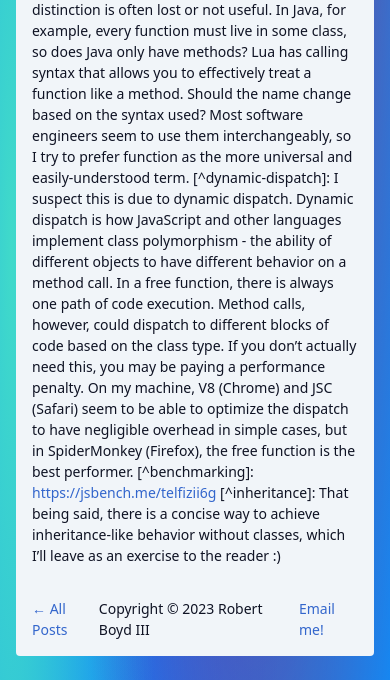
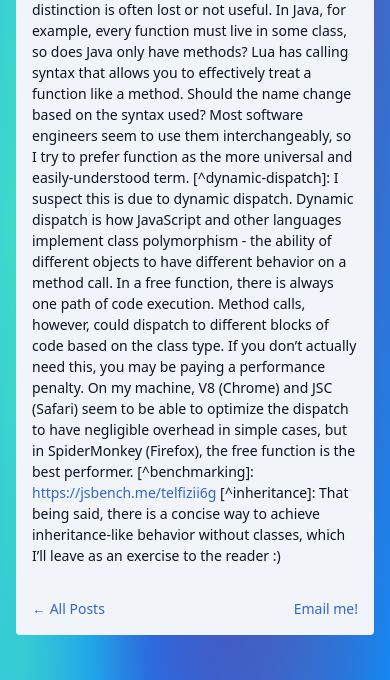
Before and after one commit to rob-3/website-astro, an Astro site: page /blog/class-free-javascript in a window 390 px wide. Shown: the part 6564-7244 px from the top of the page. Built offline with nearby package versions, Linux system fonts and the light colour scheme; Astro itself is replaced by a stand-in of ours.

Commit message:
Hide copyright statement on small screens

```diff
--- a/src/layouts/BlogPost.astro
+++ b/src/layouts/BlogPost.astro
@@ -44,7 +44,7 @@ const { title, description, pubDate, updatedDate, heroImage } = Astro.props;
 			</article>
 			<div class="flex justify-between mt-8">
 				<a href="/blog">← All Posts</a>
-				<span>Copyright © 2023 Robert Boyd III</span>
+				<span class="hidden sm:visible">Copyright © 2023 Robert Boyd III</span>
 				<a href="mailto:blog@robertboyd.dev">Email me!</a>
 			</div>
 		</main>
```
